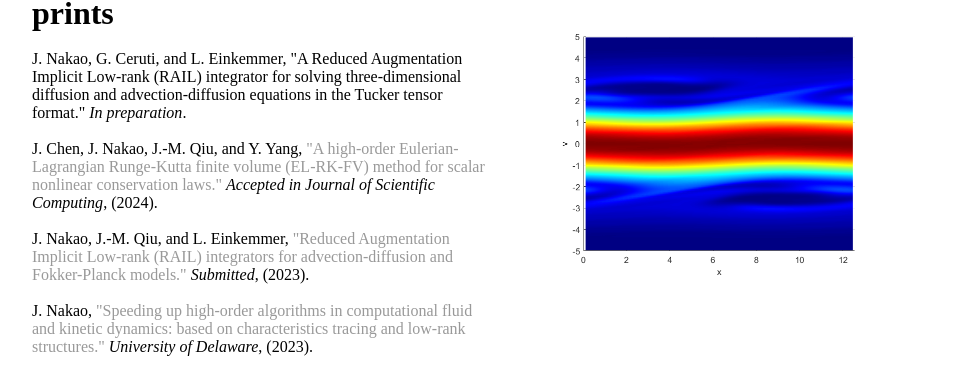
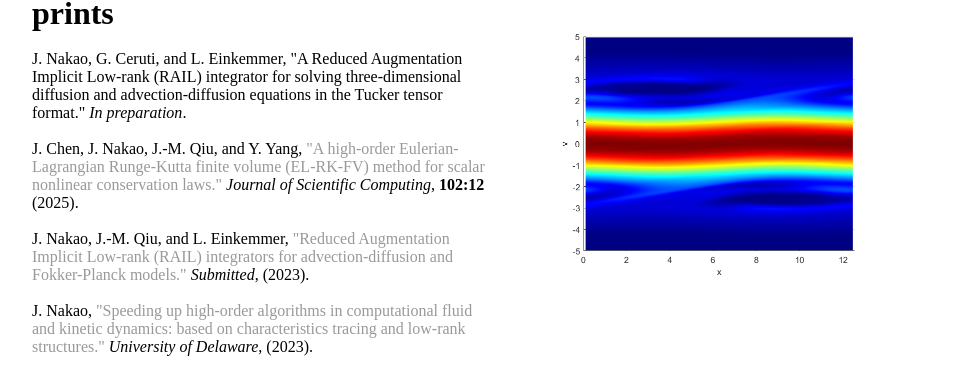
Before and after one commit to jhknakao/jhknakao.github.io, a Jekyll site: the page built from research.html, in a window 1280 px wide. Shown: the part 562-930 px from the top of the page, without its empty margins (160-1119 px from the left). Built offline with Jekyll 4.4.1, drawn with Linux system fonts in a browser that asks for light colours.

Commit message:
Update research.html

```diff
--- a/research.html
+++ b/research.html
@@ -24,7 +24,7 @@ title: My Research
 	J. Nakao, G. Ceruti, and L. Einkemmer, "A Reduced Augmentation Implicit Low-rank (RAIL) integrator for solving three-dimensional diffusion and advection-diffusion equations in the Tucker tensor format." <i>In preparation</i>.
 	<br>
 	<br>
-	J. Chen, J. Nakao, J.-M. Qiu, and Y. Yang, <a href="https://arxiv.org/pdf/2405.09835">"A high-order Eulerian-Lagrangian Runge-Kutta finite volume (EL-RK-FV) method for scalar nonlinear conservation laws."</a> <i>Accepted in Journal of Scientific Computing</i>, (2024).
+	J. Chen, J. Nakao, J.-M. Qiu, and Y. Yang, <a href="https://arxiv.org/pdf/2405.09835">"A high-order Eulerian-Lagrangian Runge-Kutta finite volume (EL-RK-FV) method for scalar nonlinear conservation laws."</a> <i>Journal of Scientific Computing</i>, <b>102:12</b> (2025).
 	<br>
 	<br>
 	J. Nakao, J.-M. Qiu, and L. Einkemmer, <a href="https://arxiv.org/pdf/2311.15143.pdf">"Reduced Augmentation Implicit Low-rank (RAIL) integrators for advection-diffusion and Fokker-Planck models."</a> <i>Submitted</i>, (2023).
```
